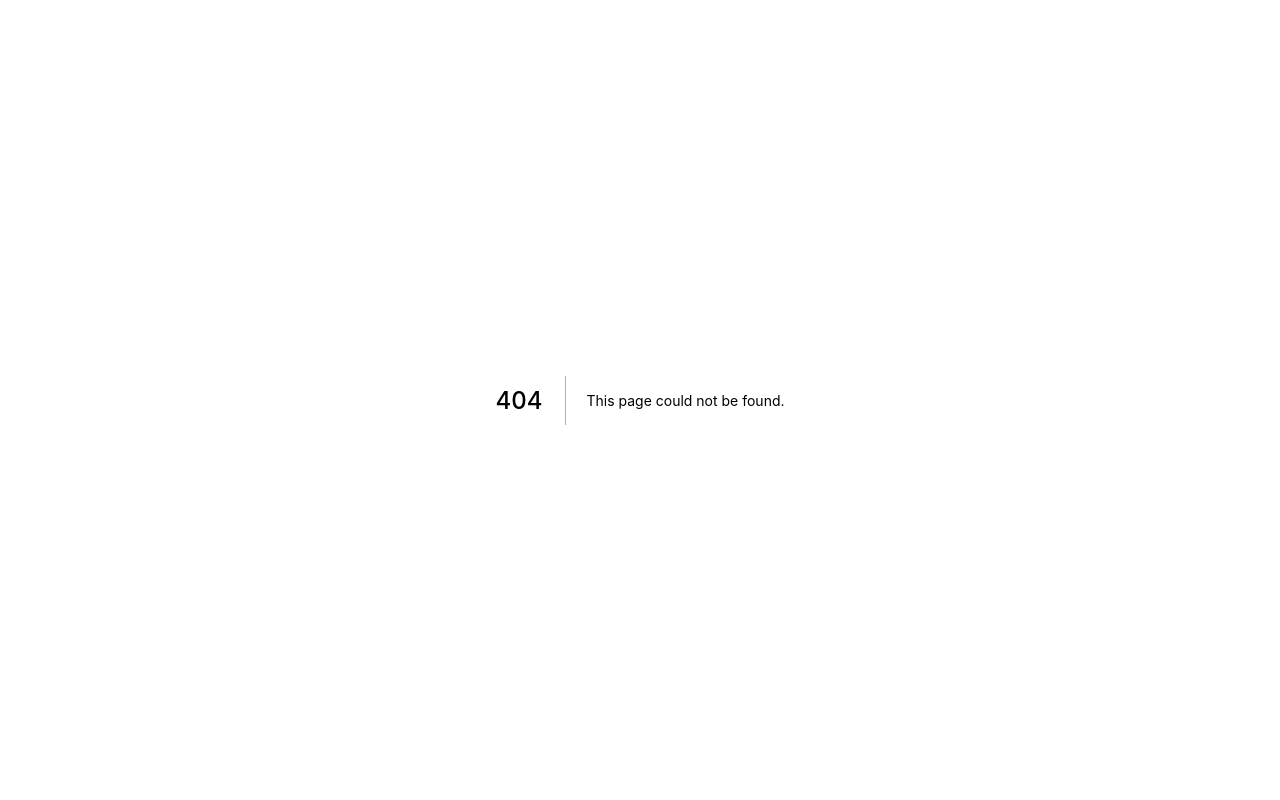
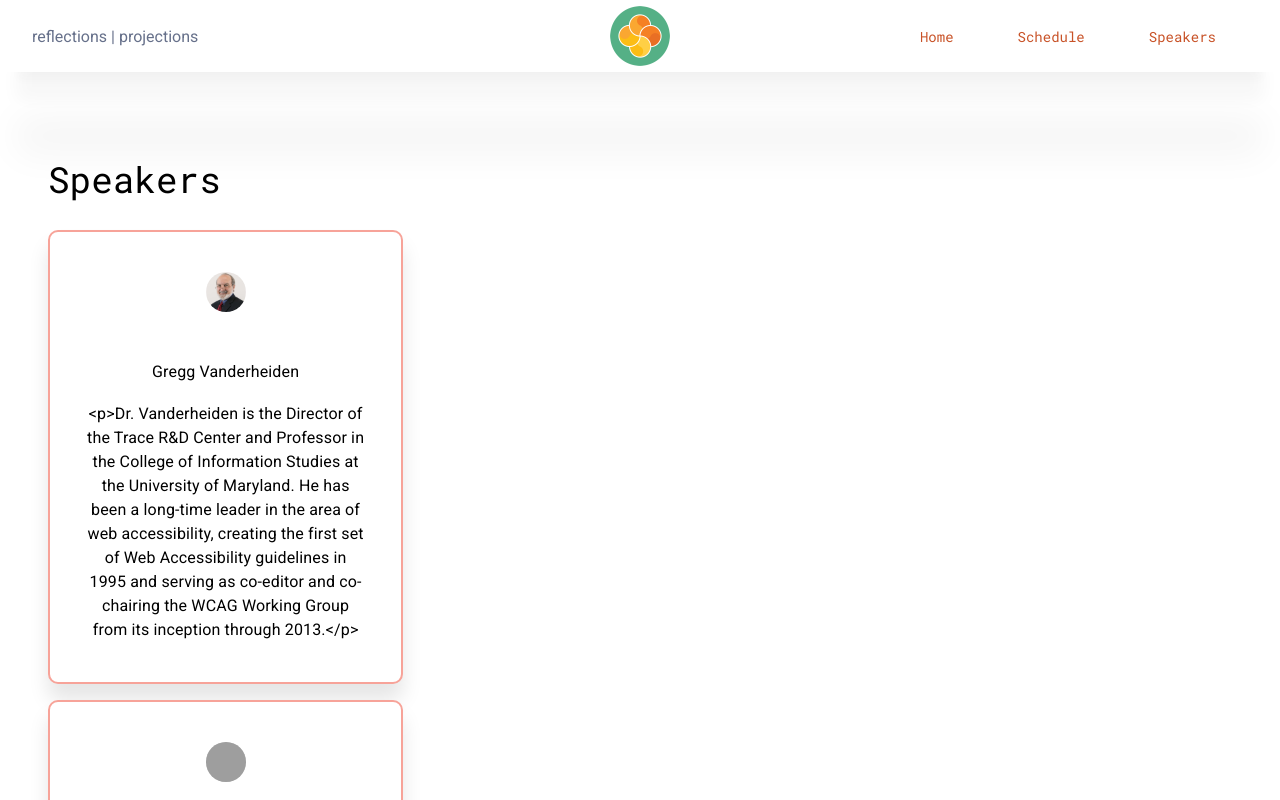
Before and after one commit to ReflectionsProjections/rp2022, a Next.js app: page /aboutPage in a window 1280 px wide. Before the commit this address had no page. Shown: the top 800 px of the page. Built offline with nearby package versions, Linux system fonts and the light colour scheme; grey boxes are pictures that could not be loaded.

Commit message:
Routing from header

```diff
--- a/components/ui/Header.js
+++ b/components/ui/Header.js
@@ -13,7 +13,7 @@ export default function Header({ isHero }) {
     const pagesData = [
         {
             label: 'About',
-            href: '/'
+            href: '/about'
         },
         {
             label: 'Schedule',
--- /dev/null
+++ b/pages/aboutPage.js
@@ -0,0 +1,38 @@
+import Speaker from '../components/Speaker';
+import { Element } from 'react-scroll';
+import Nav from '../components/ui/Nav';
+import useGetStaticData from '../services/useGetStaticData';
+import Head from 'next/head';
+
+export default function Speakers() {
+  const { isLoaded, rpData } = useGetStaticData();
+
+  const { speakerSection } = rpData;
+
+  return (
+    <>
+      <Head>
+        <link rel="preconnect" href="https://fonts.googleapis.com" />
+        <link
+          rel="preconnect"
+          href="https://fonts.gstatic.com"
+          crossOrigin="true"
+        />
+        <link
+          href="https://fonts.googleapis.com/css2?family=Roboto+Mono:wght@300;400;700&display=swap"
+          rel="stylesheet"
+        />
+        <link
+          href="https://fonts.googleapis.com/css2?family=Roboto:wght@300;400;700&display=swap"
+          rel="stylesheet"
+        />
+      </Head>
+      <Nav />
+      {isLoaded && (
+        <Element name="speakers">
+          {<Speaker speakers={speakerSection.list} />}
+        </Element>
+      )}
+    </>
+  );
+}
```
